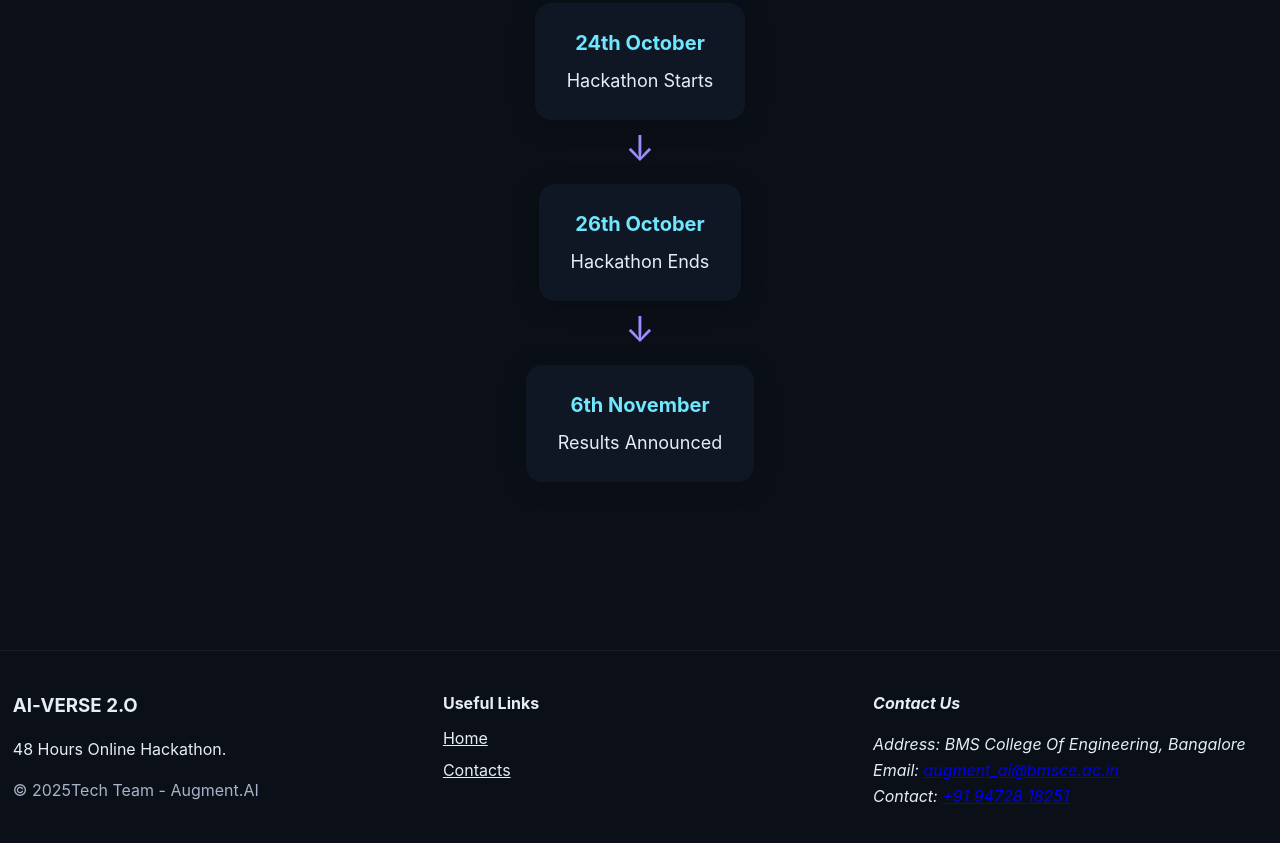
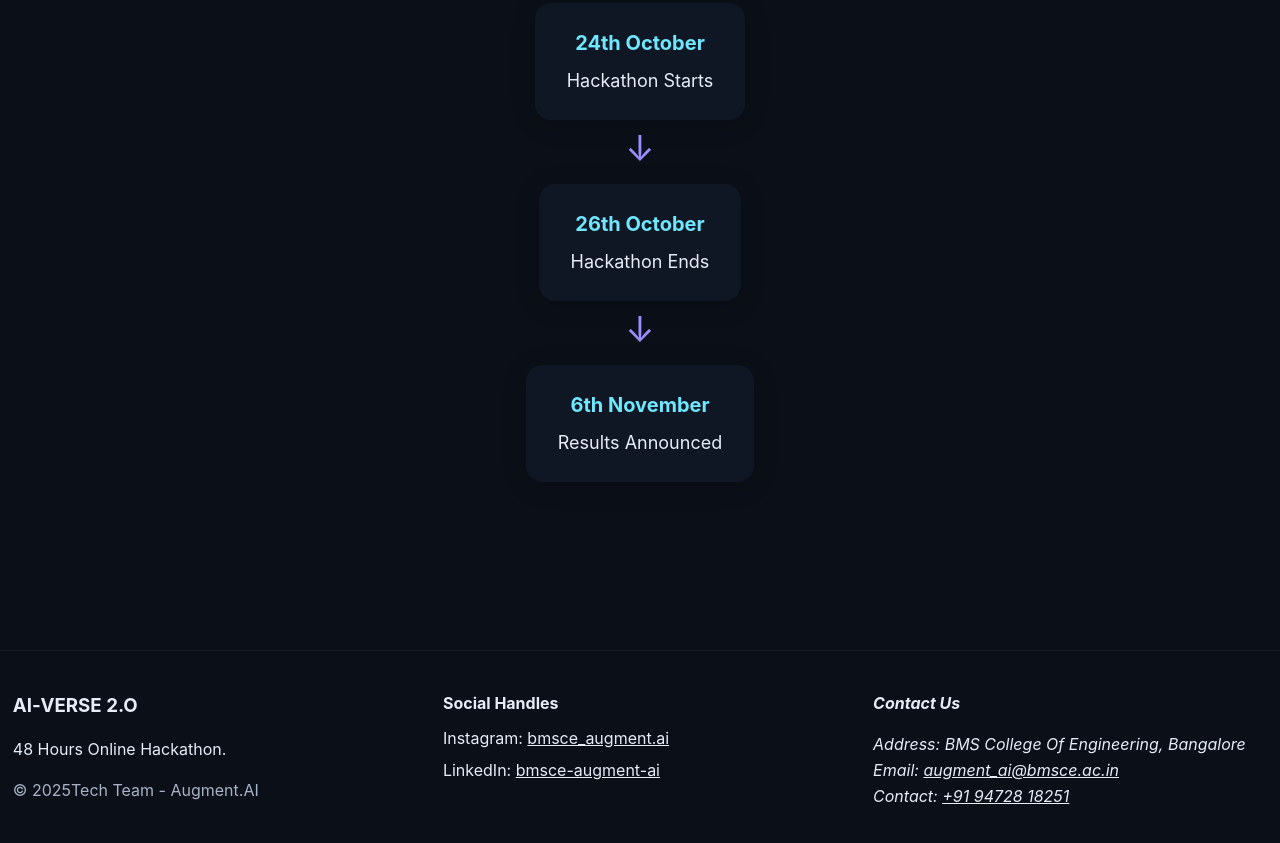
Before and after one commit to thearyan116-collab/ai-verse-hackathon, a website: page timeline.html in a window 1280 px wide. Shown: the part 856-1699 px from the top of the page. Drawn offline with Linux system fonts and the light colour scheme.

Commit message:
Remove blue color from email and contact links in footer

```diff
--- a/timeline.html
+++ b/timeline.html
@@ -76,18 +76,18 @@
         <p class="copyright">© <span id="year"></span>Tech Team - Augment.AI</p>
       </div>
       <nav aria-label="Footer links">
-        <h4>Useful Links</h4>
+        <h4>Social Handles</h4>
         <ul class="footer-links">
-          <li><a href="index.html">Home</a></li>
-          <li><a href="index.html#contact">Contacts</a></li>
+          <li>Instagram: <a href="https://instagram.com/bmsce_augment.ai" target="_blank" style="color:#e6edf7 !important;">bmsce_augment.ai</a></li>
+          <li>LinkedIn: <a href="https://www.linkedin.com/company/bmsce-augment-ai/" target="_blank" style="color:#e6edf7 !important;">bmsce-augment-ai</a></li>
         </ul>
       </nav>
       <address>
         <h4>Contact Us</h4>
         <p>
           Address: BMS College Of Engineering, Bangalore<br />
-          Email: <a href="mailto:augment_ai@bmsce.ac.in">augment_ai@bmsce.ac.in</a><br />
-          Contact: <a href="tel:+919472818251">+91 94728 18251</a><br />
+          Email: <a href="mailto:augment_ai@bmsce.ac.in" style="color:#e6edf7 !important;">augment_ai@bmsce.ac.in</a><br />
+          Contact: <a href="tel:+919472818251" style="color:#e6edf7 !important;">+91 94728 18251</a><br />
           <!-- Website: <a href="https://augment.ai" target="_blank" rel="noreferrer">Augment.AI</a> -->
         </p>
       </address>
```
Also changed, not shown: index.html (+5 -5 lines), judges.html (+5 -5 lines), problem.html (+5 -5 lines).
